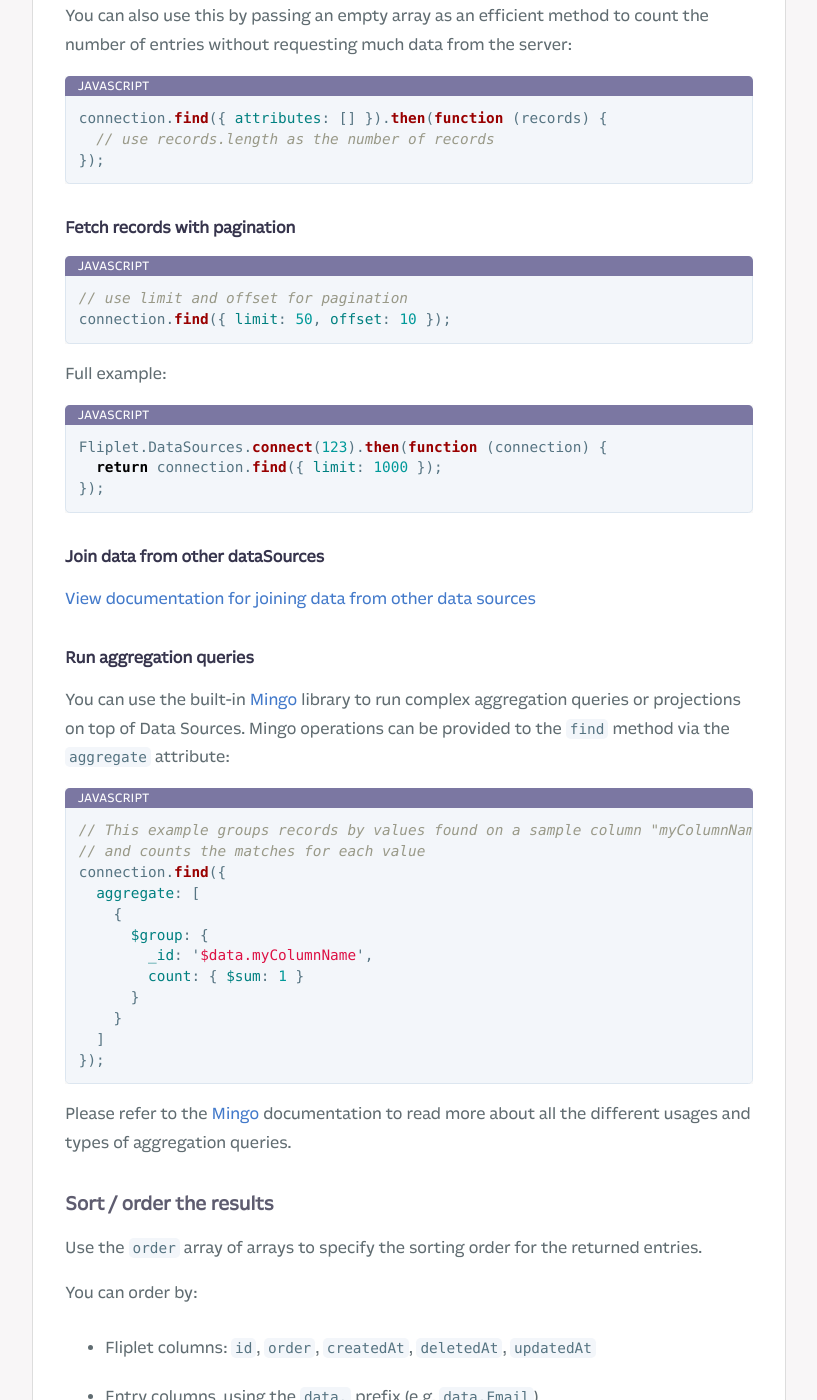
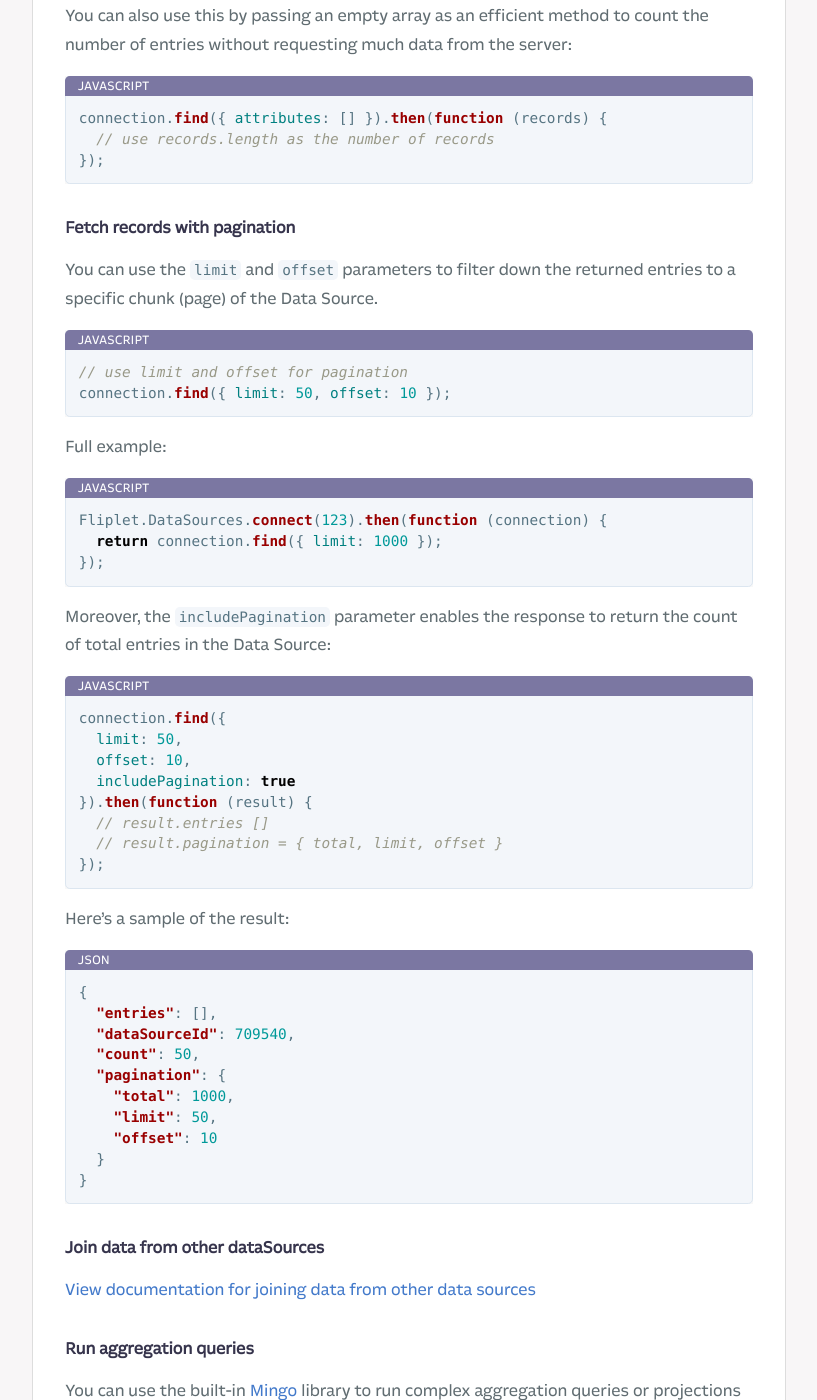
Before and after one commit to Fliplet/fliplet-cli, a Jekyll site: the page built from docs/API/fliplet-datasources.md, in a window 1280 px wide and 1400 px high, scrolled down 8510 px. Shown: the whole window, without its empty margins (254-1071 px from the left). Built offline with Jekyll 4.4.1, drawn with Linux system fonts in a browser that asks for light colours; nearby versions of some CDN libraries; our own code applies the rules of GitHub Pages for plain Markdown files; library files that are not in the unit come from our copies; comment, search, counter and statistics services are not loaded; a style sheet for code colours, icons or effects is not loaded.

Commit message:
new pagination options

````diff
--- a/docs/API/fliplet-datasources.md
+++ b/docs/API/fliplet-datasources.md
@@ -332,6 +332,8 @@ connection.find({ attributes: [] }).then(function (records) {
 
 #### Fetch records with pagination
 
+You can use the `limit` and `offset` parameters to filter down the returned entries to a specific chunk (page) of the Data Source.
+
 ```js
 // use limit and offset for pagination
 connection.find({ limit: 50, offset: 10 });
@@ -343,6 +345,34 @@ Full example:
 Fliplet.DataSources.connect(123).then(function (connection) {
   return connection.find({ limit: 1000 });
 });
+```
+
+Moreover, the `includePagination` parameter enables the response to return the count of total entries in the Data Source:
+
+```js
+connection.find({
+  limit: 50,
+  offset: 10,
+  includePagination: true
+}).then(function (result) {
+  // result.entries []
+  // result.pagination = { total, limit, offset }
+});
+```
+
+Here's a sample of the result:
+
+```json
+{
+  "entries": [],
+  "dataSourceId": 709540,
+  "count": 50,
+  "pagination": {
+    "total": 1000,
+    "limit": 50,
+    "offset": 10
+  }
+}
 ```
 
 #### Join data from other dataSources
````
